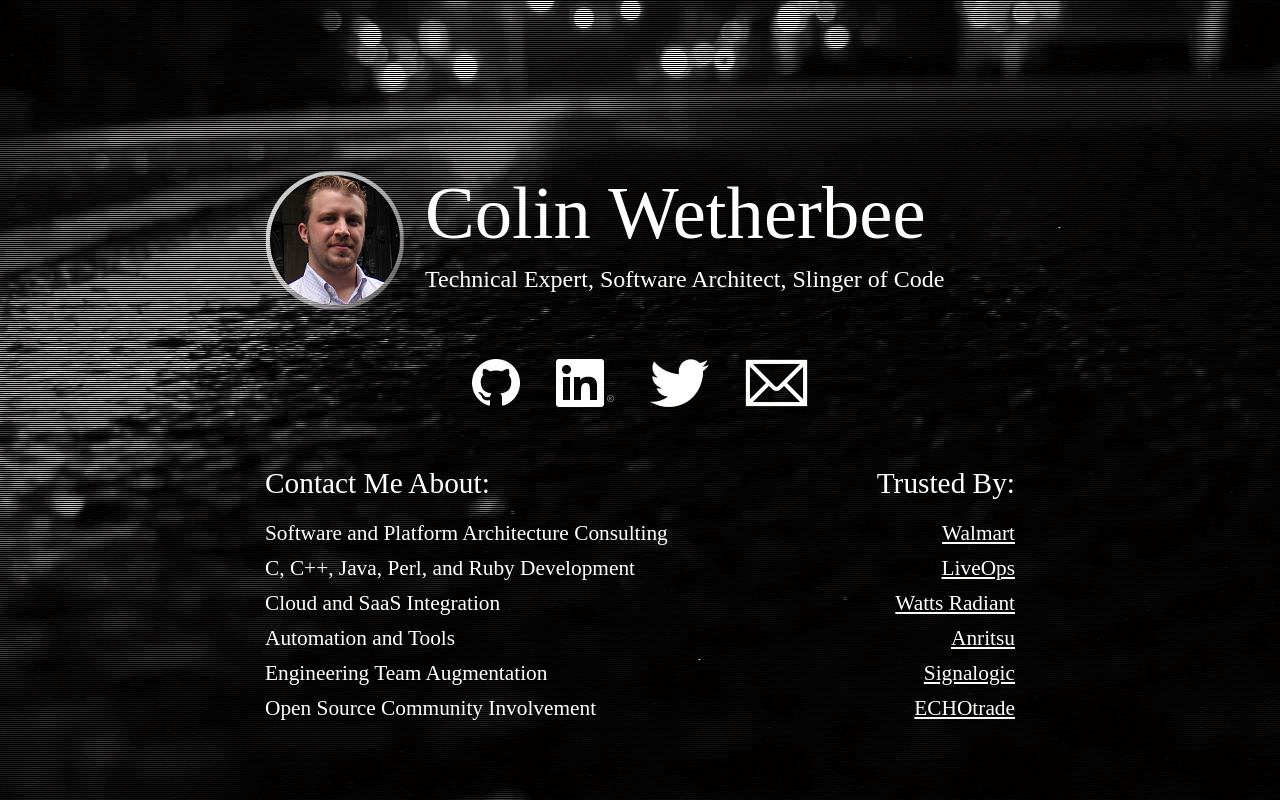
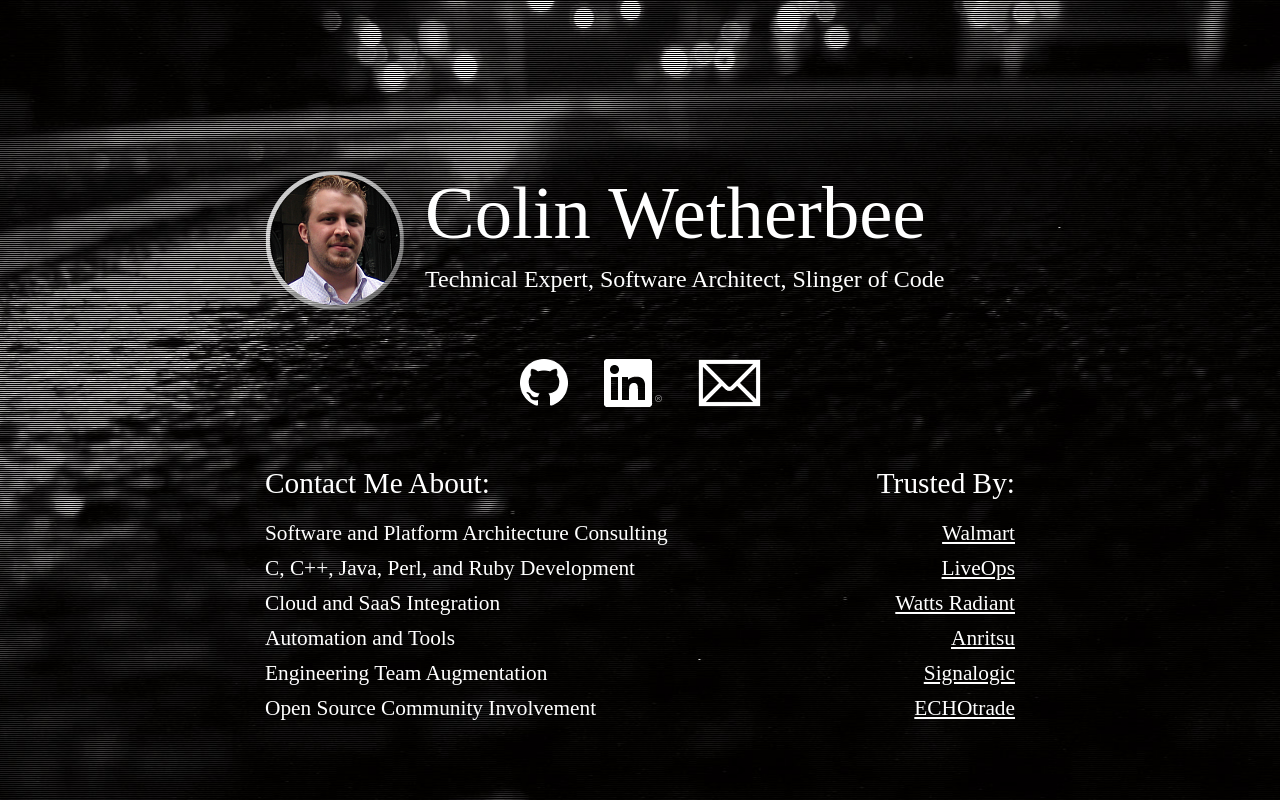
Before and after one commit to cww/cww.github.io, a plain HTML site: page index.html in a window 1280 px wide. Drawn offline with Linux system fonts and the light colour scheme; a web font is replaced by a local one.

Commit message:
Remove Twitter link and icon

```diff
--- a/index.html
+++ b/index.html
@@ -26,7 +26,6 @@
         <ul>
           <li><a rel="me" target="_blank" href="https://github.com/cww"><img src="github-48px.png" /></a></li>
           <li><a rel="me" target="_blank" href="https://www.linkedin.com/in/cwetherbee"><img src="linkedin-48px.png" /></a></li>
-          <li><a rel="me" target="_blank" href="https://twitter.com/cwetherbee"><img src="twitter-48px.png" /></a></li>
           <li><a rel="me" target="_blank" href="mailto:colin@colinwetherbee.com"><img src="mail-48px.png" /></a></li>
         </ul>
       </div>
```
Also changed, not shown: twitter-48px.png (deleted).
